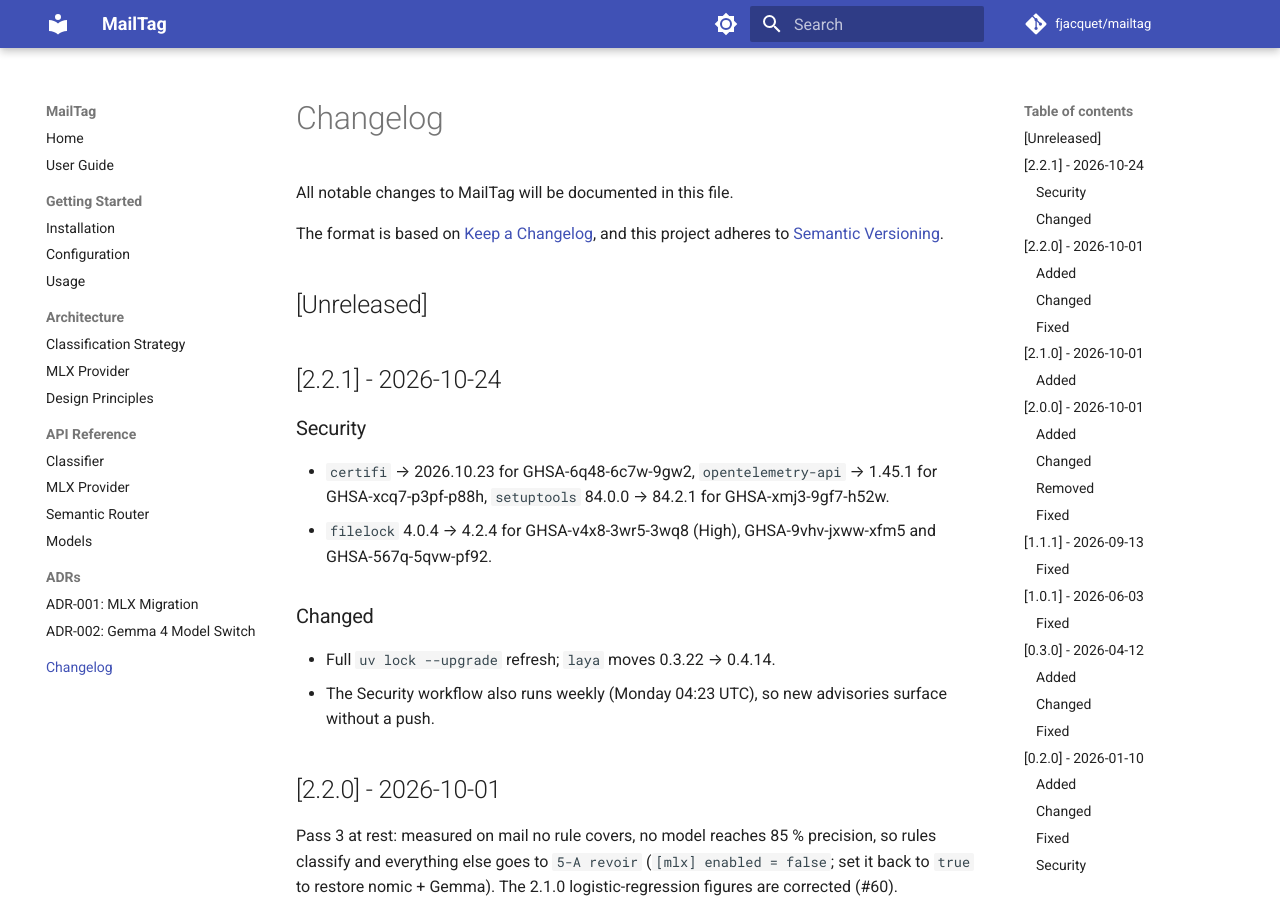
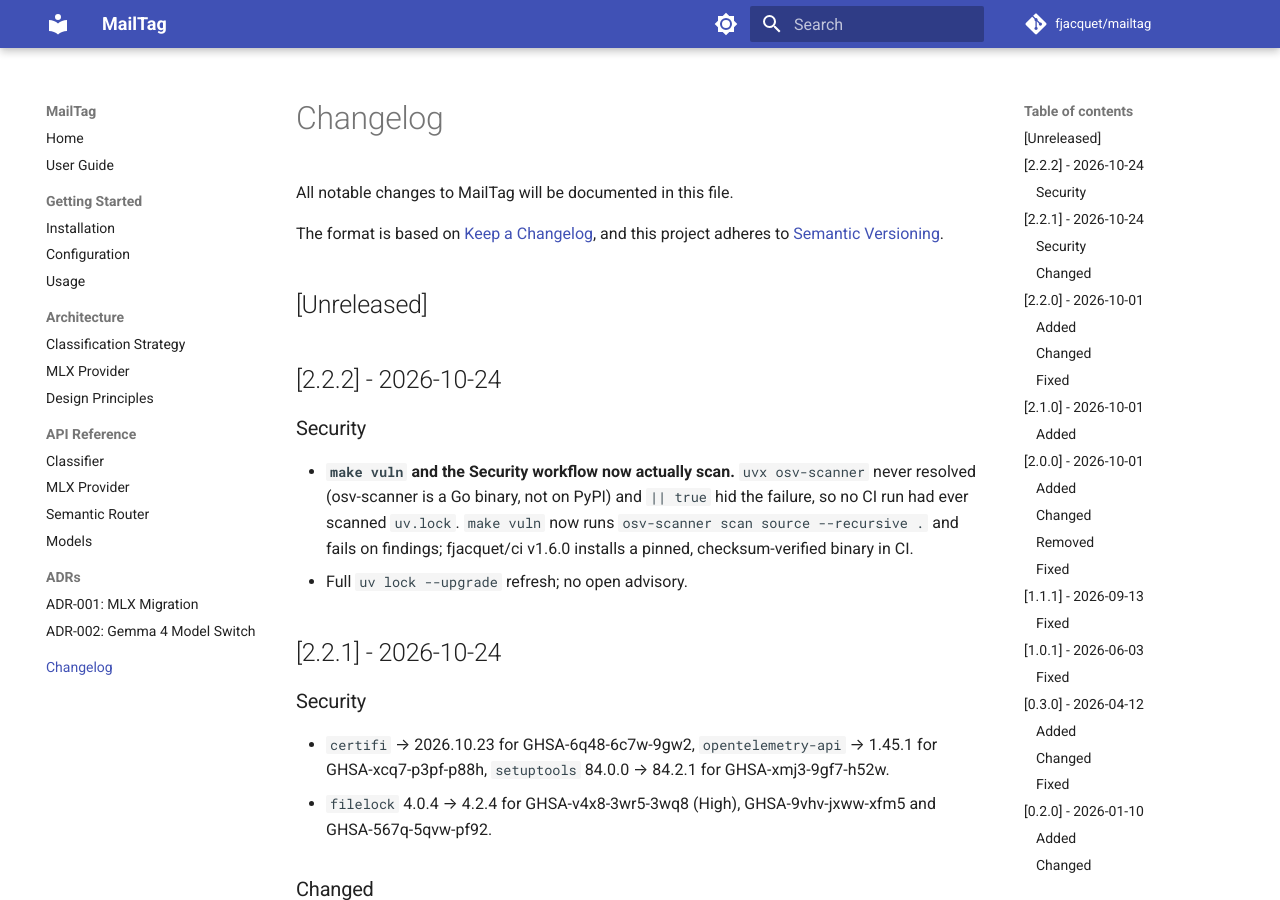
Before and after one commit to fjacquet/mailtag, an MkDocs documentation site: the page built from docs-site/changelog.md, in a window 1280 px wide and 900 px high. Built offline with MkDocs 1.6.1 and Material for MkDocs 9.7.7, drawn with Linux system fonts in a browser that asks for light colours; comment, search, counter and statistics services are not loaded.

Commit message:
fix(security): make vuln runs a real osv-scanner
uvx osv-scanner never resolved (osv-scanner is not on PyPI) and || true hid
the failure, so no Security run had scanned uv.lock. make vuln now runs
osv-scanner scan source --recursive . and fails on findings.

Full uv lock --upgrade refresh. Release 2.2.2.

Co-Authored-By: Claude Opus 5.5 <noreply@anthropic.com>
Claude-Session: https://claude.ai/code/session_011wDMn7y4qvTaJh3pVQR7rC

```diff
--- a/CHANGELOG.md
+++ b/CHANGELOG.md
@@ -6,6 +6,16 @@ The format is based on [Keep a Changelog](https://keepachangelog.com/en/1.0.0/),
 and this project adheres to [Semantic Versioning](https://semver.org/spec/v2.0.0.html).
 
 ## [Unreleased]
+
+## [2.2.2] - 2026-10-24
+
+### Security
+
+- **`make vuln` and the Security workflow now actually scan.** `uvx osv-scanner` never resolved
+  (osv-scanner is a Go binary, not on PyPI) and `|| true` hid the failure, so no CI run had ever
+  scanned `uv.lock`. `make vuln` now runs `osv-scanner scan source --recursive .` and fails on
+  findings; fjacquet/ci v1.6.0 installs a pinned, checksum-verified binary in CI.
+- Full `uv lock --upgrade` refresh; no open advisory.
 
 ## [2.2.1] - 2026-10-24
 
--- a/mkdocs.yml
+++ b/mkdocs.yml
@@ -77,4 +77,4 @@ markdown_extensions:
       permalink: true
 
 extra:
-  version: v1.0.2
+  version: v2.2.2
--- a/pyproject.toml
+++ b/pyproject.toml
@@ -4,7 +4,7 @@ build-backend = "setuptools.build_meta"
 
 [project]
 name = "mailtag"
-version = "2.2.1"
+version = "2.2.2"
 description = "A tool to automatically classify and tag emails."
 readme = "README.md"
 requires-python = ">=3.13"
```
Also changed, not shown: 2 other files.
